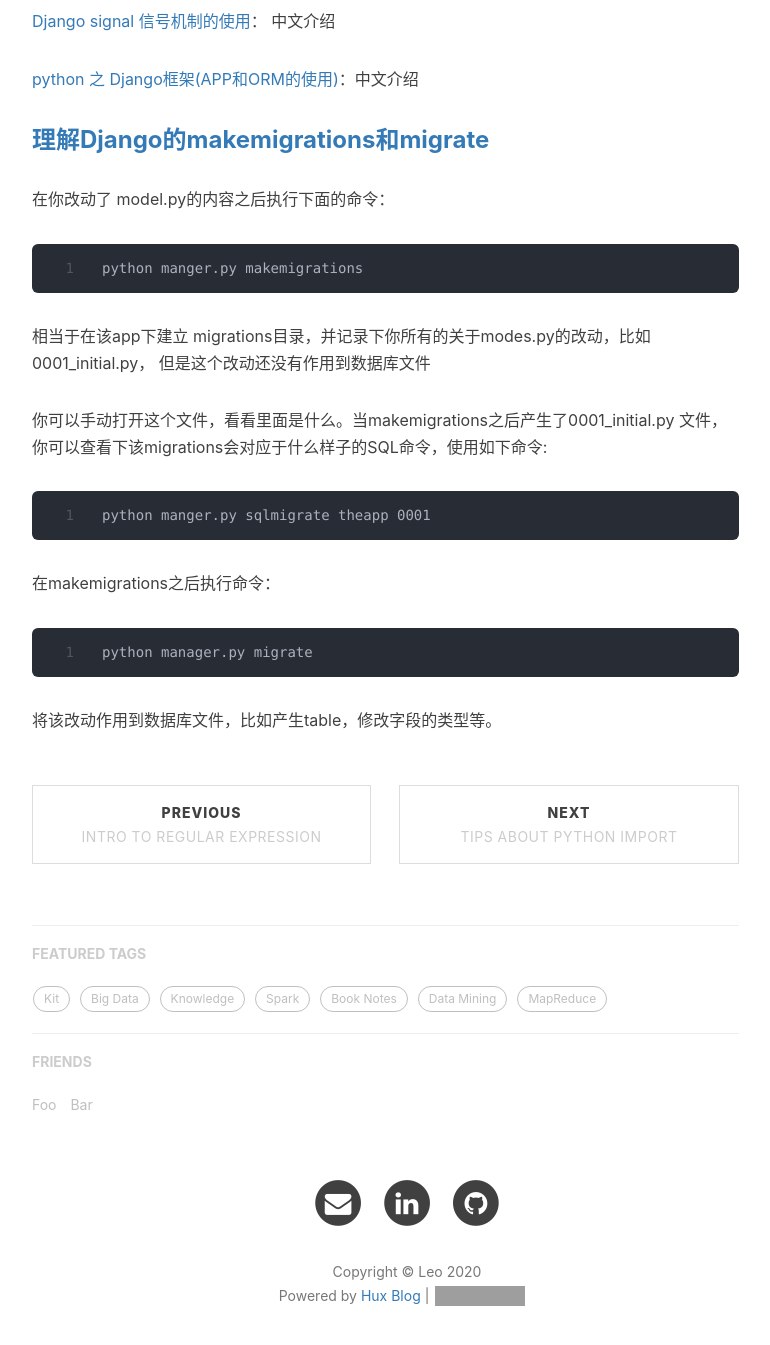
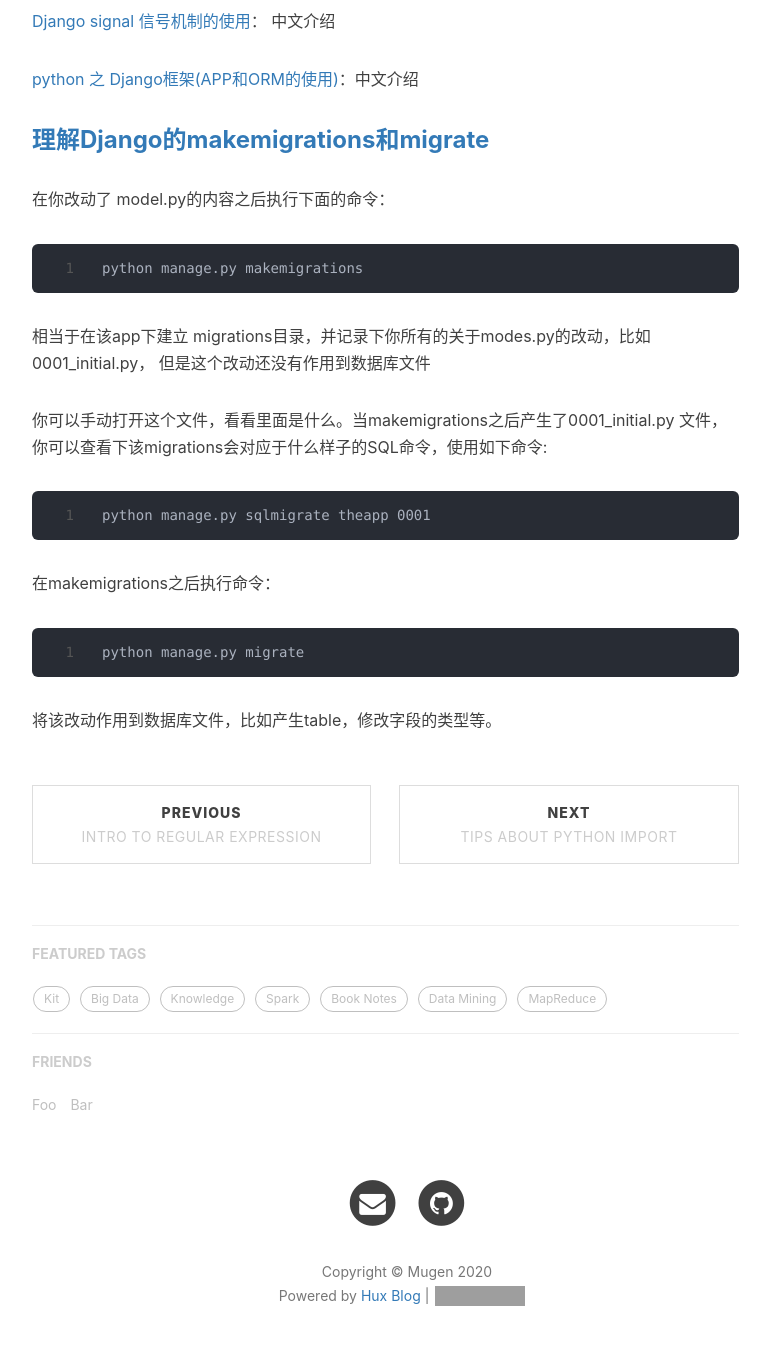
Before and after one commit to Vida42/mugen.github.io, a Jekyll site: the page built from _posts/2020-05-09-django.md, in a window 1280 px wide and 1400 px high, scrolled down 1565 px. Shown: the top 1345 px of the window, without its empty margins (233-1003 px from the left). Built offline with Jekyll 4.4.1, drawn with Linux system fonts in a browser that asks for light colours; nearby versions of some CDN libraries; comment, search, counter and statistics services are not loaded; grey boxes are pictures that could not be loaded.

Commit message:
change name

````diff
--- a/_config.yml
+++ b/_config.yml
@@ -1,6 +1,6 @@
 # Site settings
-title: Leo
-SEOTitle: Hao li's Blog | Leo
+title: Mugen
+SEOTitle: Heartbreak Motel
 header-img: img/home-bg.jpg
 email: leo.t5@outlook.com
 description: "What is the smallest piece of matter. Why do we remember the past and not the future. And why there is a universe."
@@ -17,7 +17,7 @@
 # zhihu_username:     None
 # weibo_username:     None
 email_username:     leo.t5@outlook.com
-linkedin_username:    in/hao-li-14b646155/
+# linkedin_username:    in/xxx/
 # facebook_username:  Hao Li
 github_username:    Vida42
 
@@ -79,7 +79,7 @@
 # Sidebar settings
 sidebar: true                           # whether or not using Sidebar.
 sidebar-about-description: "读万卷书，行万里路。"
-sidebar-avatar: /img/avatar-leo.jpg      # use absolute URL, seeing it's used in both `/` and `/about/`
+sidebar-avatar: /img/avatar-mugen.jpg      # use absolute URL, seeing it's used in both `/` and `/about/`
 
 
 
--- a/_posts/2020-05-09-django.md
+++ b/_posts/2020-05-09-django.md
@@ -53,7 +53,7 @@
 在你改动了 model.py的内容之后执行下面的命令：
 
 ```
-python manger.py makemigrations
+python manage.py makemigrations
 ```
 
 相当于在该app下建立 migrations目录，并记录下你所有的关于modes.py的改动，比如0001_initial.py， 但是这个改动还没有作用到数据库文件
@@ -61,13 +61,13 @@
 你可以手动打开这个文件，看看里面是什么。当makemigrations之后产生了0001_initial.py 文件，你可以查看下该migrations会对应于什么样子的SQL命令，使用如下命令:
 
 ```
-python manger.py sqlmigrate theapp 0001
+python manage.py sqlmigrate theapp 0001
 ```
 
 在makemigrations之后执行命令：
 
 ```
-python manager.py migrate
+python manage.py migrate
 ```
 
 将该改动作用到数据库文件，比如产生table，修改字段的类型等。
--- a/about.html
+++ b/about.html
@@ -1,7 +1,7 @@
 ---
 layout: page
 title: "About"
-description: "Put it into work."
+description: "Be Yourself"
 header-img: "img/about-bg.jpg"
 multilingual: true
 ---
--- a/archive.html
+++ b/archive.html
@@ -1,7 +1,7 @@
 ---
 title: Archive
 layout: default
-description: "Be Yourself"
+description: "Focus on your own future."
 header-img: "img/tag-bg.jpg"
 ---
 
````
Also changed, not shown: _includes/about/en.md (+1 -1 lines), README.md, img/avatar-mugen.jpg (renamed from img/avatar-leo.jpg), 1 other file.
